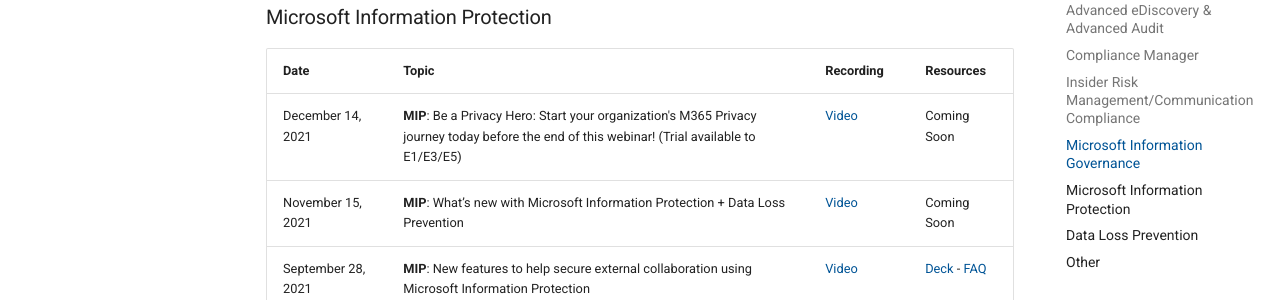
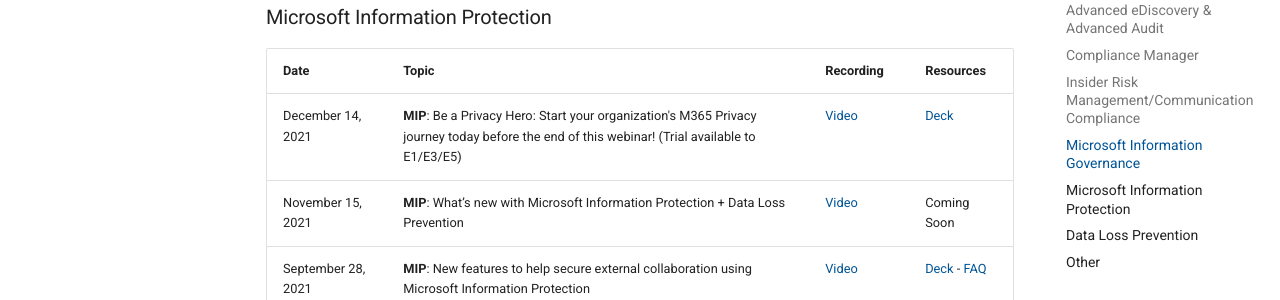
Before and after one commit to microsoft/ComplianceCxE, an MkDocs documentation site: the page built from docs/webinars.md, in a window 1280 px wide and 900 px high, scrolled down 2403 px. Shown: the part 152-452 px from the top of the window. Built offline with MkDocs 1.6.1 and Material for MkDocs 9.7.7, drawn with Linux system fonts in a browser that asks for light colours; comment, search, counter and statistics services are not loaded.

Commit message:
Update webinars.md

```diff
--- a/docs/webinars.md
+++ b/docs/webinars.md
@@ -66,7 +66,7 @@
 
 |Date|Topic|Recording|Resources|
 |---|---|---|---|
-|December 14, 2021|**MIP**: Be a Privacy Hero: Start your organization's M365 Privacy journey today before the end of this webinar! (Trial available to E1/E3/E5)| [Video](https://mipc.eventbuilder.com/event/54251) | Coming Soon |
+|December 14, 2021|**MIP**: Be a Privacy Hero: Start your organization's M365 Privacy journey today before the end of this webinar! (Trial available to E1/E3/E5)| [Video](https://mipc.eventbuilder.com/event/54251) | [Deck](../resources/files/MS Privacy webinar.pdf)  |
 |November 15, 2021|**MIP**: What’s new with Microsoft Information Protection + Data Loss Prevention| [Video](https://mipc.eventbuilder.com/event/52888) | Coming Soon |
 |September 28, 2021|**MIP**: New features to help secure external collaboration using Microsoft Information Protection| [Video](https://mipc.eventbuilder.com/event/49793) | [Deck](../resources/files/MIP External Collaboration v2.pdf) - [FAQ](../resources/files/FAQ New features external collab using MIP.pdf) |
 |July 13, 2021|**MIP**: Advanced Classification and Auto Labeling| [Video](https://mipc.eventbuilder.com/event/45701) | [Deck](../resources/files/Webinar Advanced Classification and Auto Labeling July 13 2021.pdf) - [FAQ](..resources/files/July 7 FAQ.pdf) |
```
